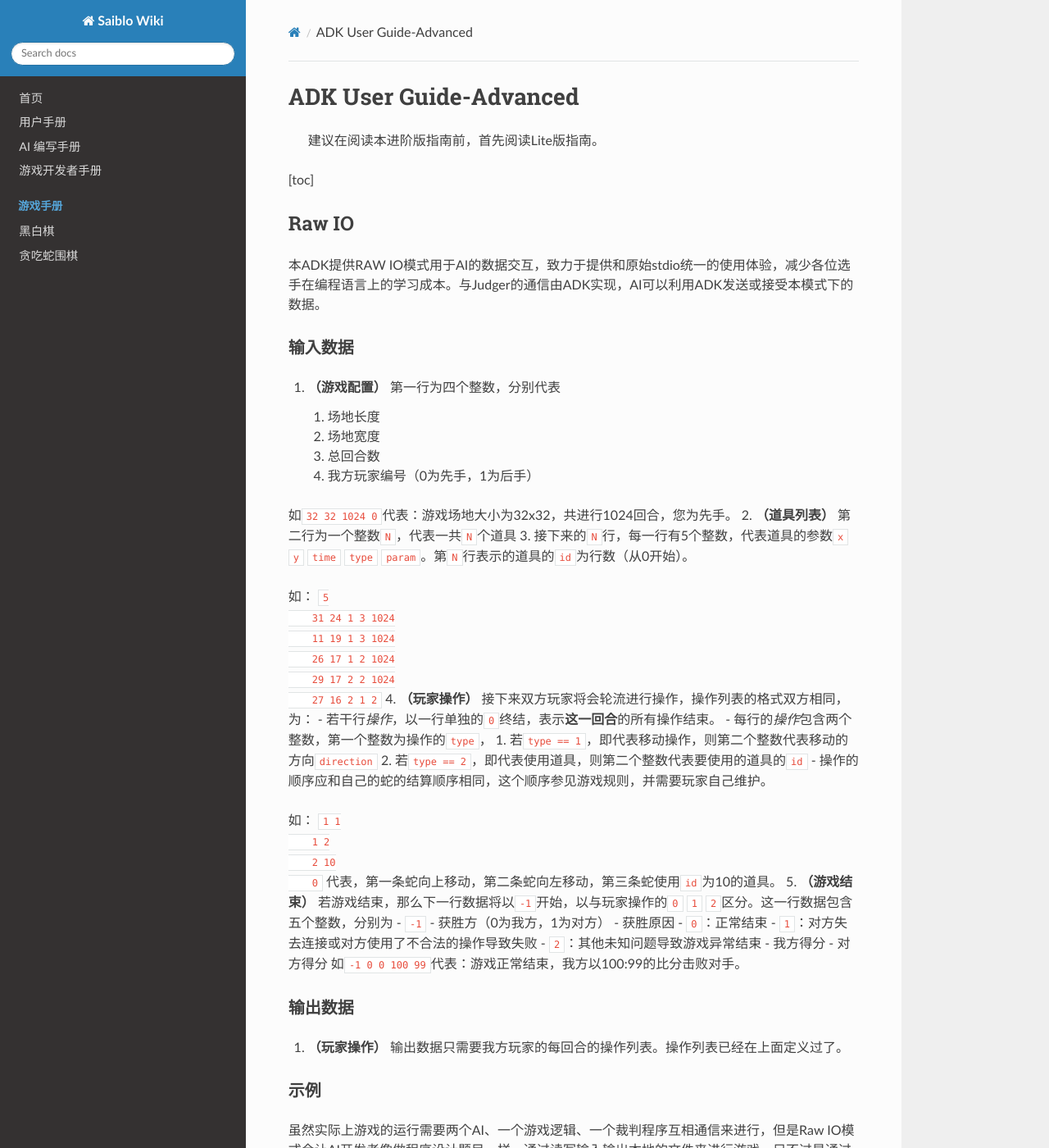
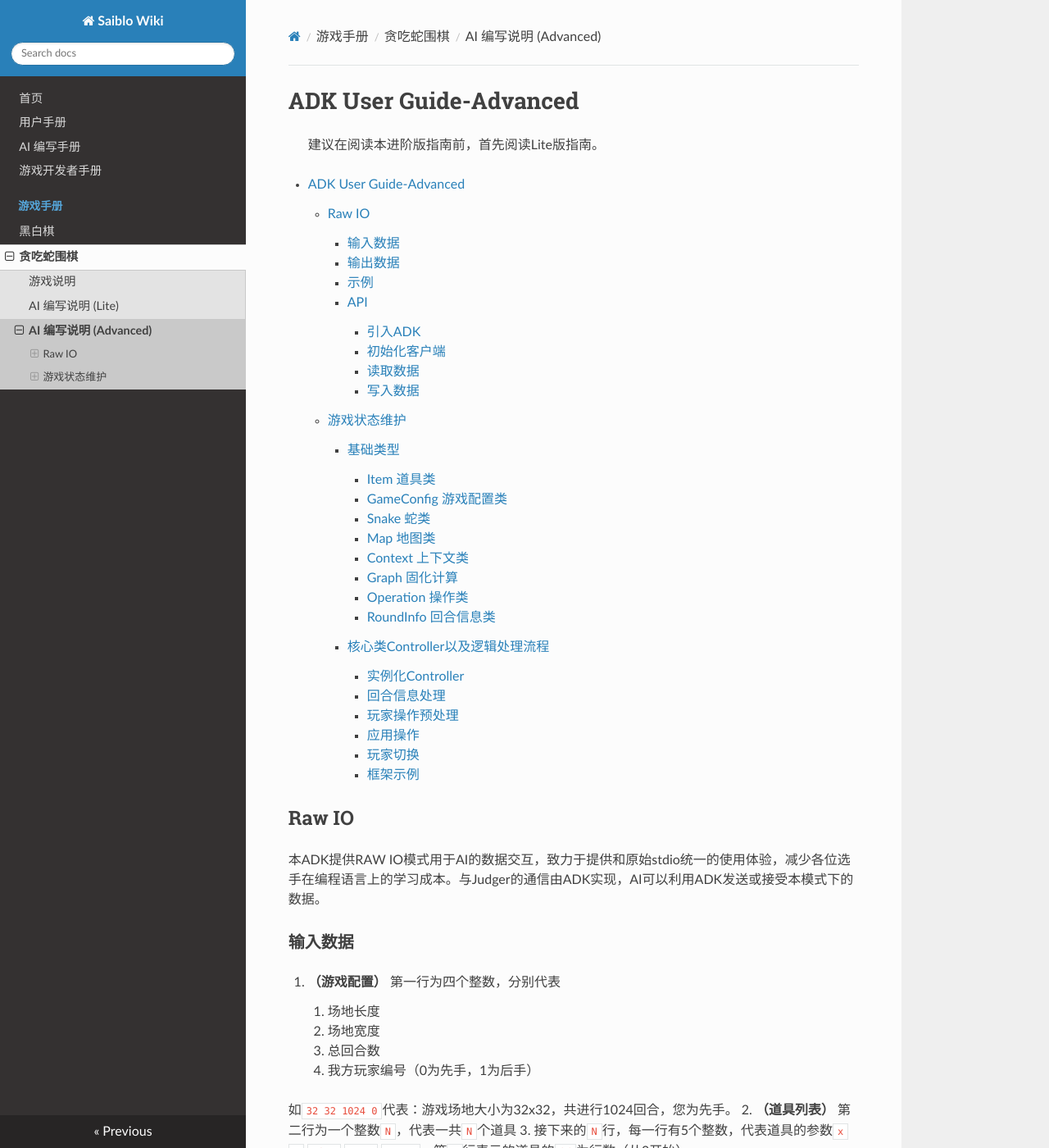
Before and after one commit to saiblo/saiblo-docs, an MkDocs documentation site: the page built from docs/games/snake-go/adk-advanced.md, in a window 1280 px wide and 1400 px high. Shown: the whole window at 82% size. Built offline with MkDocs 1.6.1, drawn with Linux system fonts in a browser that asks for light colours; nearby versions of some CDN libraries.

Commit message:
feat: reorganize project files

```diff
--- a/docs/user/ADK User Guide-Advanced.md
+++ b/docs/games/snake-go/adk-advanced.md
@@ -2,7 +2,7 @@
 
 > 建议在阅读本进阶版指南前，首先阅读Lite版指南。
 
-[toc]
+[TOC]
 
 ## Raw IO
 
--- /dev/null
+++ b/docs/games/snake-go/snake-go.md
@@ -0,0 +1 @@
+### 游戏说明
--- a/mkdocs.yml
+++ b/mkdocs.yml
@@ -6,7 +6,10 @@ nav:
 - 游戏开发者手册: developer/developer.md
 - 游戏手册:
     - 黑白棋: games/reversi.md
-    - 贪吃蛇围棋: games/snake-go.md
+    - 贪吃蛇围棋:
+        - 游戏说明: games/snake-go/snake-go.md
+        - AI 编写说明 (Lite): games/snake-go/adk-lite.md
+        - AI 编写说明 (Advanced): games/snake-go/adk-advanced.md
 use_directory_urls: false
 
 markdown_extensions:
```
Also changed, not shown: docs/games/snake-go.md (deleted, +0 -1 lines), docs/games/snake-go/adk-lite.md (renamed from docs/user/ADK User Guide-Lite.md).
